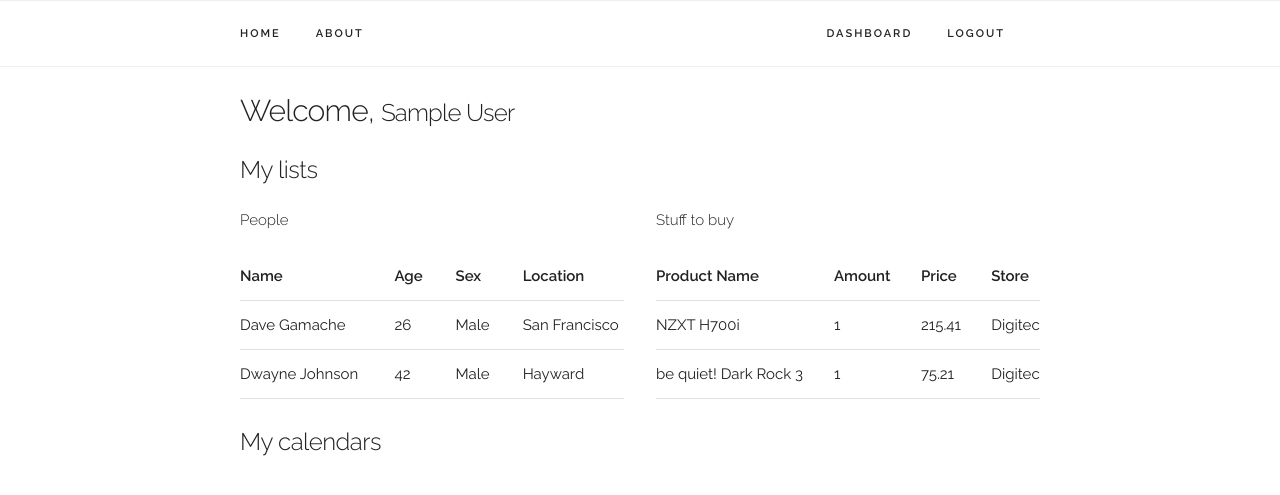
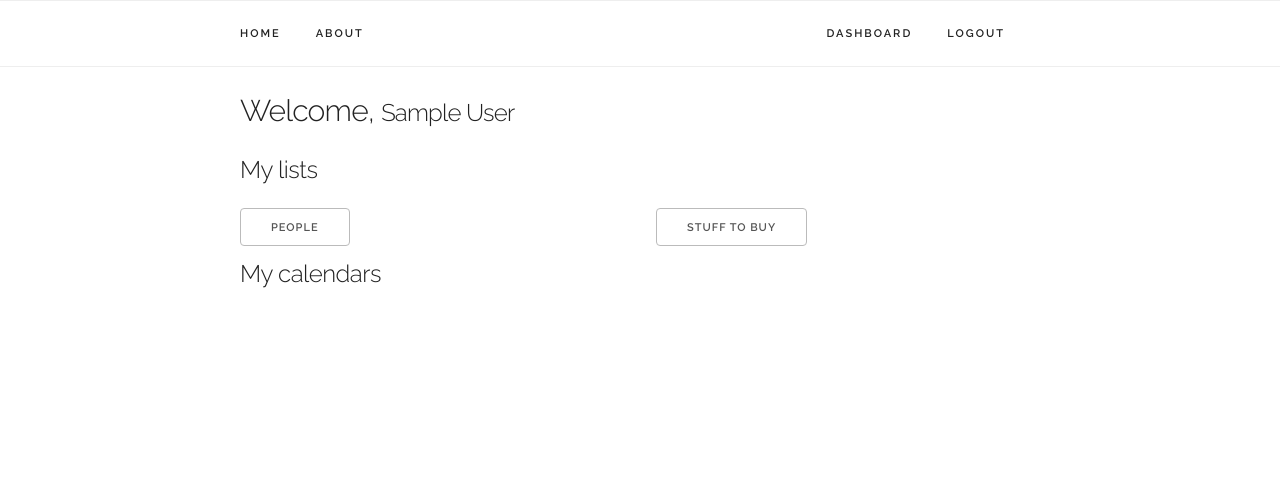
Before and after one commit to michaelstrefeler/pySOMETHING, a Flask app: page /dashboard in a window 1280 px wide. Shown: the top 495 px of the page. Run offline with Flask 2, Linux system fonts and the light colour scheme; the visitor is signed in with stand-in values (Sample User, id 1); some libraries are stand-ins or nearby versions.

Commit message:
Made lists collapsible on dashboard page

```diff
--- a/templates/dashboard.html
+++ b/templates/dashboard.html
@@ -1,10 +1,20 @@
 {% extends 'layout.html' %}
 {% block body %}
+<style>
+    .content {
+        padding: 0 18px;
+        max-height: 0;
+        overflow: hidden;
+        transition: max-height 0.2s ease-out;
+        width: 100%;
+    }
+</style>
     <h4>Welcome, <small>{{session['user']}}</small></h4>
     <h5>My lists</h5>
     <div class="row">
         <div class="six columns">
-            <h6>People</h6>
+            <button class="collapsible">People</button>
+            <div class="content">
             <table class="u-full-width">
                 <thead>
                     <tr>
@@ -29,9 +39,11 @@
                     </tr>
                 </tbody>
             </table>
+            </div>
         </div>
         <div class="six columns">
-            <h6>Stuff to buy</h6>
+            <button class="collapsible">Stuff to buy</button>
+            <div class="content">
             <table class="u-full-width">
                 <thead>
                     <tr>
@@ -56,8 +68,25 @@
                     </tr>
                 </tbody>
             </table>
+            </div>
         </div>
     </div>
     <h5>My calendars</h5>
 
+    <script>
+        var coll = document.getElementsByClassName("collapsible");
+        var i;
+
+        for (i = 0; i < coll.length; i++) {
+            coll[i].addEventListener("click", function () {
+                this.classList.toggle("active");
+                var content = this.nextElementSibling;
+                if (content.style.maxHeight) {
+                    content.style.maxHeight = null;
+                } else {
+                    content.style.maxHeight = content.scrollHeight + "px";
+                }
+            });
+        }
+    </script>
 {% endblock %}
```
